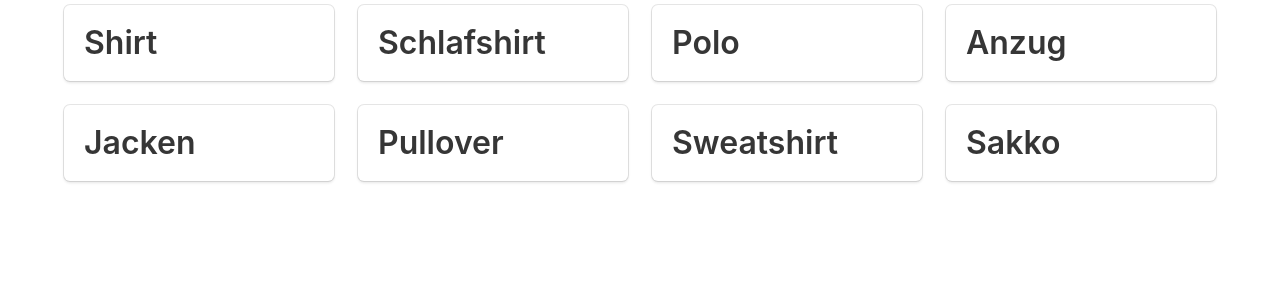
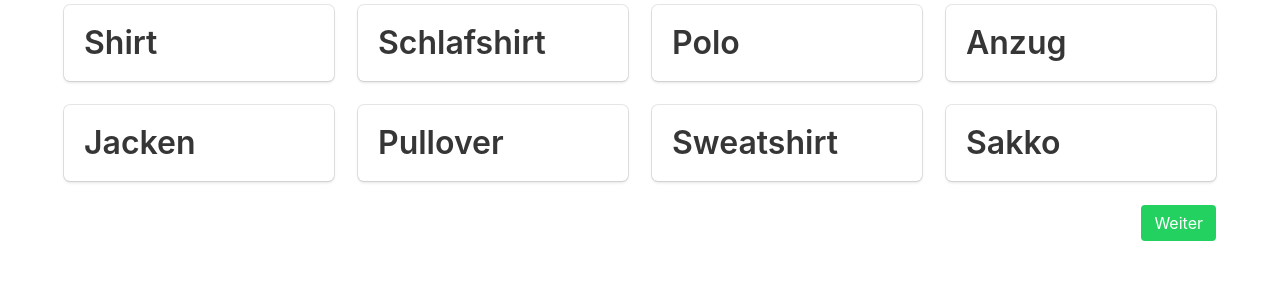
Before and after one commit to Gamgalu/TotoTech, a Django app: page /appShirt/ in a window 1280 px wide. Shown: the part 205-505 px from the top of the page. Run offline with Django 3.2, Linux system fonts and the light colour scheme; some libraries are stand-ins or nearby versions.

Commit message:
weiter button works and change to preview

```diff
--- a/appShirt/static/appShirt/landingpage.js
+++ b/appShirt/static/appShirt/landingpage.js
@@ -1,4 +1,4 @@
-$( document ).ready(function() {
+$(document).ready(function () {
     jQuery.select = function select(was) {
         $("#" + was).toggleClass("has-background-success");
     }
@@ -6,7 +6,10 @@ $( document ).ready(function() {
         var x = $(".has-background-success").length;
         return x;
     }
+    $("#weiterdiv").click(function () {
+        // alert("Handler for .click() called.");
+        var href = $('.button is-success is-pulled-right').attr('href');
+        window.location.href = href;
+    });
 
-    // select("anzuege");
-
-  });
+});
--- a/appShirt/static/appShirt/speechapi.js
+++ b/appShirt/static/appShirt/speechapi.js
@@ -12,26 +12,15 @@ if (annyang) {
         console.log(myParam);
         $.select(myParam);
         if($.countgreen("") > 0) {
-
-
             $("#weiterdiv").show();
         } else {
             $("#weiterdiv").hide();
         }
     };
 
-    var weiter = function (myParam) {
-        console.log(myParam);
-
-    }
-
-    function iwas(was) {
-        alert("iwas" + was);
-    }
-
-
-    function iwas(was) {
-        alert("iwas" + was);
+    var weiter = function () {
+        console.log("i was here");
+        $("#weiterdiv").click();
     }
 
     var zeigMir = function (nummer) {
@@ -50,7 +39,7 @@ if (annyang) {
         'polo': function() {  auswahl('polo'); },
         'sweatshirt': function() {  auswahl('sweatshirt'); },
         'sakko': function() { auswahl('sakko'); },
-        'weiter': function() { auswahl('weiter'); },
+        'weiter': function() { weiter(); },
     };
 
     // Add our commands to annyang
--- a/appShirt/templates/appShirt/landingpage.html
+++ b/appShirt/templates/appShirt/landingpage.html
@@ -96,8 +96,8 @@
                 </article>
             </div>
         </div>
-        <div style="display:none" id="weiterdiv">
-            <a class="button is-success is-pulled-right">Weiter</a>
+        <div style="display:inline" id="weiterdiv">
+            <a href="http://localhost:8000/appShirt/preview" class="button is-success is-pulled-right">Weiter</a>
         </div>
     </div>
     </section>
```
